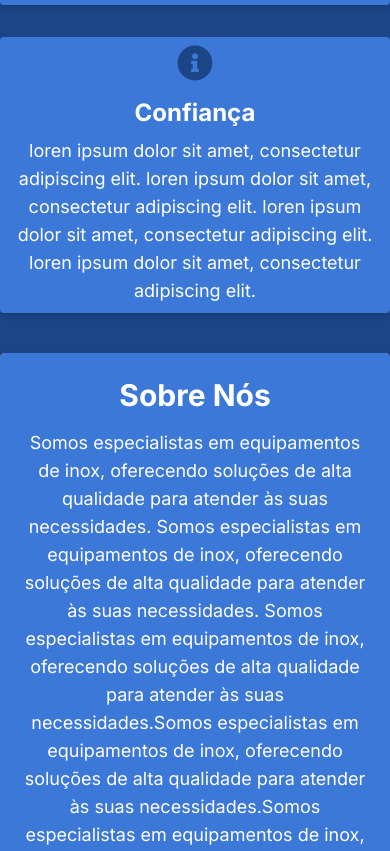
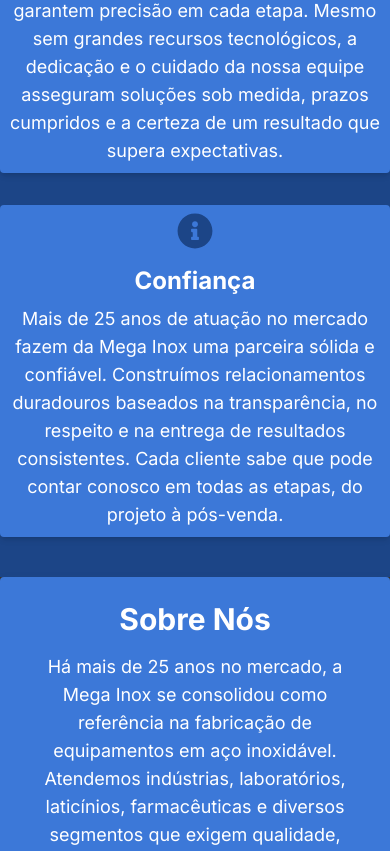
Before and after one commit to SoshiNoir/megainox, a Next.js app: page / in a window 390 px wide. Shown: the part 1953-2804 px from the top of the page. Built offline with nearby package versions, Linux system fonts and the light colour scheme.

Commit message:
about and cards update

```diff
--- a/app/components/MoreSolutions.tsx
+++ b/app/components/MoreSolutions.tsx
@@ -20,24 +20,24 @@
 }
 
 export default function MoreSolutions({ solutions }: MoreSolutionsProps) {
-  // Shuffle solutions for random order
   const shuffled = shuffleArray(solutions);
 
   return (
-    <section className='bg-gray-100 py-8'>
+    <section className='bg-[#333333] py-8'>
       <div className='max-w-6xl mx-auto px-4'>
-        <h2 className='text-2xl font-semibold mb-6'>Veja Mais Soluções</h2>
+        <h2 className='text-2xl font-semibold text-white mb-6 text-center'>
+          Veja Mais Soluções
+        </h2>
         <div className='grid md:grid-cols-3 gap-6'>
           {shuffled.map((sol, i) => {
-            // Find product by slug in link
             const slug = sol.link.split('/').pop();
             const product = products.find((p) => p.slug === slug);
             const image = product?.gallery?.[0];
             return (
               <Link key={i} href={sol.link} className='block h-full'>
-                <div className='bg-white p-4 rounded shadow flex flex-col items-center group cursor-pointer h-full transition-transform duration-300 hover:scale-105'>
+                <div className='bg-[#444444] p-4 rounded-lg border border-white/10 shadow-[0_0_20px_rgba(255,255,255,0.1)] flex flex-col items-center group cursor-pointer h-full transition-transform duration-300 hover:scale-105'>
                   {image && (
-                    <div className='relative w-full h-72 md:h-64 mb-3 overflow-hidden'>
+                    <div className='relative w-full h-72 md:h-64 mb-3 overflow-hidden rounded'>
                       <Image
                         src={image}
                         alt={sol.title}
@@ -46,10 +46,10 @@
                       />
                     </div>
                   )}
-                  <h3 className='font-bold text-gray-700 text-lg text-center'>
+                  <h3 className='font-bold text-white text-lg text-center'>
                     {sol.title}
                   </h3>
-                  <p className='text-gray-600 mb-3 text-center'>
+                  <p className='text-gray-300 mb-3 text-center'>
                     {sol.subtitle}
                   </p>
                 </div>
--- a/app/globals.css
+++ b/app/globals.css
@@ -3,27 +3,10 @@
 @import 'tailwindcss/utilities';
 @import url('https://fonts.googleapis.com/css2?family=Merriweather+Sans:wght@700&display=swap');
 
-@tailwind base;
-@tailwind components;
-@tailwind utilities;
-
+/* Force dark theme */
 :root {
-  --background: #ffffff;
-  --foreground: #171717;
-}
-
-@theme inline {
-  --color-background: var(--background);
-  --color-foreground: var(--foreground);
-  --font-sans: var(--font-geist-sans);
-  --font-mono: var(--font-geist-mono);
-}
-
-@media (prefers-color-scheme: dark) {
-  :root {
-    --background: #0a0a0a;
-    --foreground: #ededed;
-  }
+  --background: #333333;
+  --foreground: #ffffff;
 }
 
 html {
@@ -36,17 +19,14 @@
   font-family: 'Merriweather Sans', sans-serif;
 }
 
+/* Headings */
+h1,
 h2 {
-  color: #333333;
+  color: var(--foreground);
   font-weight: 700;
 }
 
-h1 {
-  color: #333333;
-  font-weight: 700;
-}
-
-/* Reset padding for hero and sections with background */
+/* Reset padding for hero and sections */
 section.bg-gray-100,
 section.bg-main-color,
 section.bg-sec-color {
@@ -54,6 +34,7 @@
   padding-right: 0;
 }
 
+/* Default section background */
 section {
-  background-color: #333333;
+  background-color: var(--background);
 }
--- a/app/layout.tsx
+++ b/app/layout.tsx
@@ -1,5 +1,4 @@
 import type { Metadata } from 'next';
-
 import { Inter } from 'next/font/google';
 import Nav from './components/Nav';
 import './globals.css';
@@ -17,8 +16,11 @@
   children: React.ReactNode;
 }>) {
   return (
-    <html lang='en'>
-      <body className={`${inter.className} antialiased`}>
+    <html lang='pt'>
+      <body
+        className={`${inter.className} antialiased text-white`}
+        style={{ backgroundColor: '#333333' }}
+      >
         <Nav />
         {children}
       </body>
--- a/app/page.tsx
+++ b/app/page.tsx
@@ -25,15 +25,15 @@
 const infoCards = [
   {
     title: 'Qualidade',
-    text: 'loren ipsum dolor sit amet, consectetur adipiscing elit. loren ipsum dolor sit amet, consectetur adipiscing elit. loren ipsum dolor sit amet, consectetur adipiscing elit. loren ipsum dolor sit amet, consectetur adipiscing elit.',
+    text: 'Na Mega Inox, qualidade não é apenas um padrão - é um compromisso. Trabalhamos com aço inox certificado, processos de fabricação precisos e acabamento impecável em cada projeto. Cada produto passa por rigorosos critérios de inspeção, garantindo durabilidade, resistência e segurança para sua empresa.',
   },
   {
     title: 'Eficiência',
-    text: 'loren ipsum dolor sit amet, consectetur adipiscing elit. loren ipsum dolor sit amet, consectetur adipiscing elit. loren ipsum dolor sit amet, consectetur adipiscing elit. loren ipsum dolor sit amet, consectetur adipiscing elit.',
+    text: 'Na Mega Inox, eficiência significa entregar exatamente o que o cliente precisa. Nosso processo é artesanal, feito com atenção aos detalhes e mãos experientes que garantem precisão em cada etapa. Mesmo sem grandes recursos tecnológicos, a dedicação e o cuidado da nossa equipe asseguram soluções sob medida, prazos cumpridos e a certeza de um resultado que supera expectativas.',
   },
   {
     title: 'Confiança',
-    text: 'loren ipsum dolor sit amet, consectetur adipiscing elit. loren ipsum dolor sit amet, consectetur adipiscing elit. loren ipsum dolor sit amet, consectetur adipiscing elit. loren ipsum dolor sit amet, consectetur adipiscing elit.',
+    text: 'Mais de 25 anos de atuação no mercado fazem da Mega Inox uma parceira sólida e confiável. Construímos relacionamentos duradouros baseados na transparência, no respeito e na entrega de resultados consistentes. Cada cliente sabe que pode contar conosco em todas as etapas, do projeto à pós-venda.',
   },
 ];
 
@@ -133,16 +133,23 @@
             <div className='bg-main-color p-6 rounded shadow-lg shadow-gray-500/50 hover:shadow-xl hover:shadow-gray-500/70 transition-shadow duration-300'>
               <h2 className='text-3xl font-bold mb-4 text-white'>Sobre Nós</h2>
               <p className='text-lg text-white'>
-                Somos especialistas em equipamentos de inox, oferecendo soluções
-                de alta qualidade para atender às suas necessidades. Somos
-                especialistas em equipamentos de inox, oferecendo soluções de
-                alta qualidade para atender às suas necessidades. Somos
-                especialistas em equipamentos de inox, oferecendo soluções de
-                alta qualidade para atender às suas necessidades.Somos
-                especialistas em equipamentos de inox, oferecendo soluções de
-                alta qualidade para atender às suas necessidades.Somos
-                especialistas em equipamentos de inox, oferecendo soluções de
-                alta qualidade para atender às suas necessidades.
+                Há mais de 25 anos no mercado, a Mega Inox se consolidou como
+                referência na fabricação de equipamentos em aço inoxidável.
+                Atendemos indústrias, laboratórios, laticínios, farmacêuticas e
+                diversos segmentos que exigem qualidade, segurança e
+                durabilidade em cada detalhe. Nossa trajetória é marcada pelo
+                trabalho artesanal aliado à precisão técnica, sempre com foco em
+                soluções personalizadas que atendem às necessidades reais de
+                cada cliente. Utilizamos aço inox certificado e contamos com uma
+                equipe altamente qualificada, preparada para transformar
+                projetos em resultados concretos. Mais do que fabricar
+                equipamentos, nosso propósito é construir relações de confiança.
+                Por isso, trabalhamos com transparência, respeito e compromisso
+                em cada etapa — do desenvolvimento do projeto à entrega final.
+                Na Mega Inox, cada produto carrega a nossa essência: qualidade,
+                eficiência e confiança. Esses são os pilares que sustentam nossa
+                história e garantem que possamos ser parceiros estratégicos para
+                o crescimento e sucesso dos nossos clientes.
               </p>
             </div>
           </AnimatedCard>
--- a/app/product/[slug]/page.tsx
+++ b/app/product/[slug]/page.tsx
@@ -29,15 +29,14 @@
   const randomSolutions = getRandomProducts(slug, 3);
 
   return (
-    <div className='bg-white min-h-screen'>
+    <div className='bg-[#333333] min-h-screen text-white'>
       <div className='pt-16'>
         <div className='max-w-5xl mx-auto px-4 py-10'>
+          <div className='rounded-lg border border-white/10 shadow-[0_0_20px_rgba(255,255,255,0.1)] p-6'>
             <div className='flex flex-col md:flex-row gap-10'>
               <div className='md:w-1/2'>
-              <h1 className='text-4xl font-bold text-gray-900 mb-6'>
-                {product.title}
-              </h1>
-              <p className='text-lg text-gray-700 leading-relaxed mb-8'>
+                <h1 className='text-4xl font-bold mb-6'>{product.title}</h1>
+                <p className='text-lg text-gray-300 leading-relaxed mb-8'>
                   {product.description}
                 </p>
               </div>
@@ -46,6 +45,7 @@
               </div>
             </div>
           </div>
+        </div>
         <MoreSolutions solutions={randomSolutions} />
       </div>
     </div>
```
Lines whose indentation alone changed are shown as unchanged.
